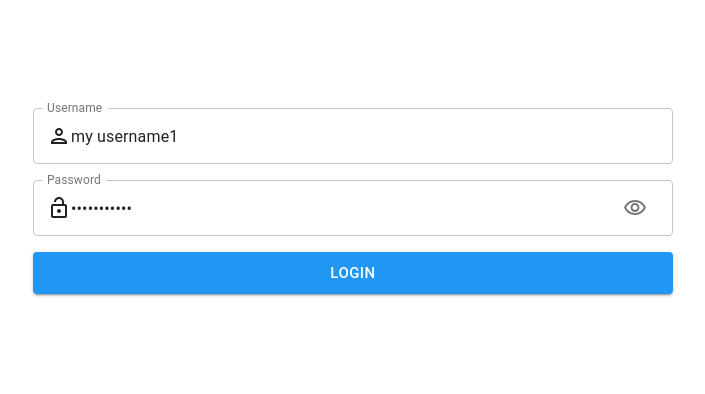
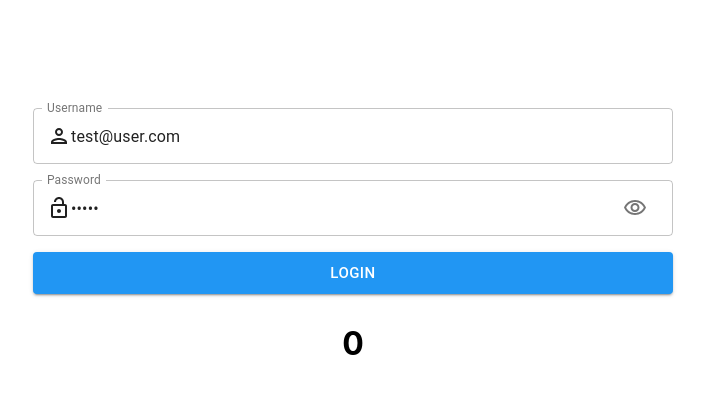
Before and after one commit to SR-9/ReactJS, a React (Create React App) app: page / in a window 1280 px wide. Shown: the top 394 px of the page, without its empty margins (295-1000 px from the left). Built offline with nearby package versions, Linux system fonts and the light colour scheme; no server answers.

Commit message:
remove cache files

```diff
--- /dev/null
+++ b/src/screen/auth/login.js
@@ -0,0 +1,20 @@
+
+const BASE_URL = 'https://us-central1-esoteric-portal-249903.cloudfunctions.net/widgets'
+
+export default class LoginPresenter {
+
+    login(email, password) {
+        const requestOptions = {
+            method: 'POST',
+            headers: {
+                'Content-Type': 'application/json',
+                'Access-Control-Allow-Origin': '*'
+             },
+            body: JSON.stringify({ email, password })
+        };
+        fetch(`${BASE_URL}/auth/login` , requestOptions)
+            .then(response => response.json())
+            .then(response => console.log(response));
+    }
+
+}
--- a/src/screen/auth/login_screen.js
+++ b/src/screen/auth/login_screen.js
@@ -1,6 +1,8 @@
 import { makeStyles, Button, TextField, colors, IconButton, Grid, Rows } from '@material-ui/core'
-import React, { useState } from 'react'
+import React, { useState, useEffect } from 'react'
 import { VisibilityOutlined, VisibilityOffOutlined, PersonOutlined, LockOutlined, LockOpenOutlined } from '@material-ui/icons';
+import LoginPresenter from './login'
+
 
 const useStyles = makeStyles((theme) => ({
     root: {
@@ -19,14 +21,24 @@ const useStyles = makeStyles((theme) => ({
     }
 }))
 
+
+
+const loginPresenter = new LoginPresenter()
+
 const LoginScreen = ({ props }) => {
 
     const style = useStyles()
 
     const [isPassword, setIsPassword] = useState(true)
-    const [username, setUsername] = useState('my username1')
-    const [password, setPassword] = useState('my password')
-    const [loginStatus, setLoginStatus] = useState('')
+    const [username, setUsername] = useState('test@user.com')
+    const [password, setPassword] = useState('12345')
+    const [loginStatus, setLoginStatus] = useState(0)
+
+
+    useEffect( () => {
+        console.log('12313131231321231')
+        loginPresenter.login(username, password)
+     }, [loginStatus])
 
     return (
         <div className={style.root}>
@@ -63,7 +75,7 @@ const LoginScreen = ({ props }) => {
                         color='primary'
                         size='large'
                         onClick={() => {
-                            setLoginStatus(`${username} - ${password}`)
+                            setLoginStatus(loginStatus + 1)
                         }}>Login</Button>
 
                     <h1>{loginStatus}</h1>
```
Also changed, not shown: 1 other file (tests, documents, lock files or other folders).
